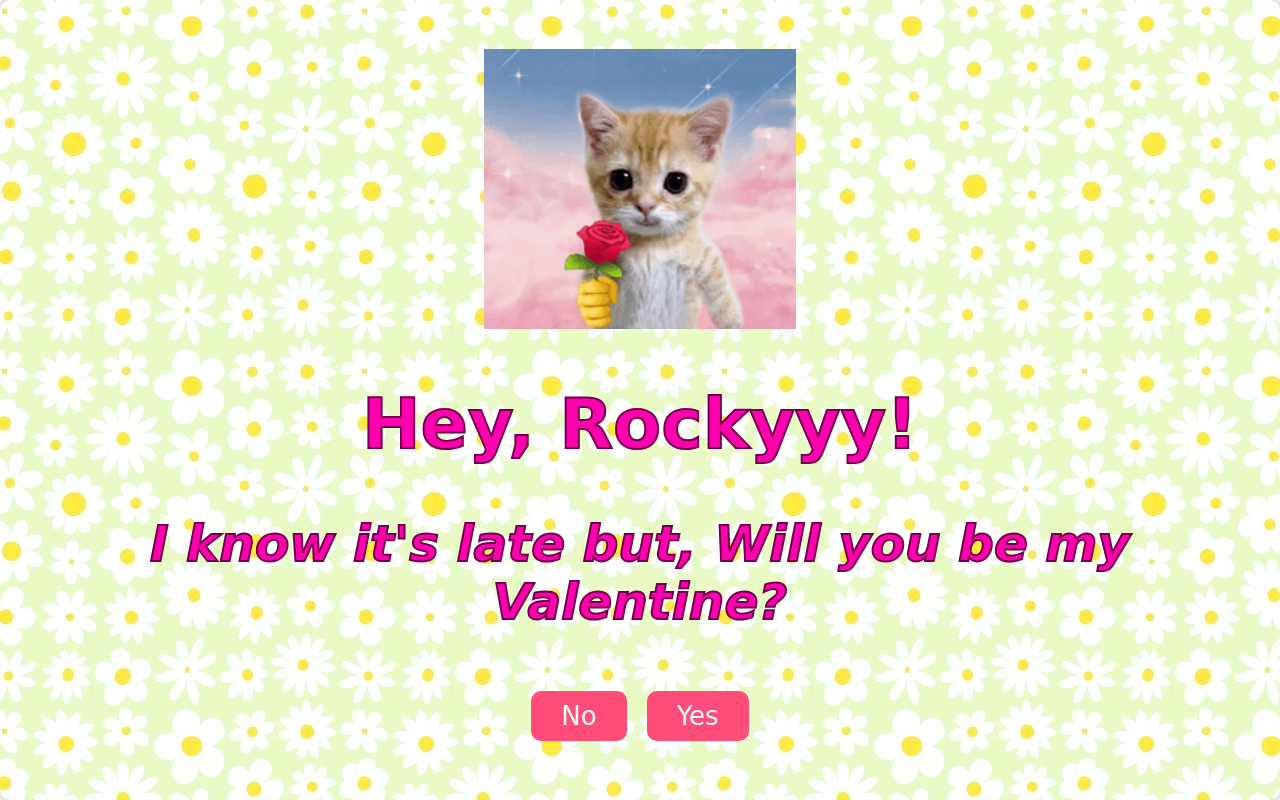
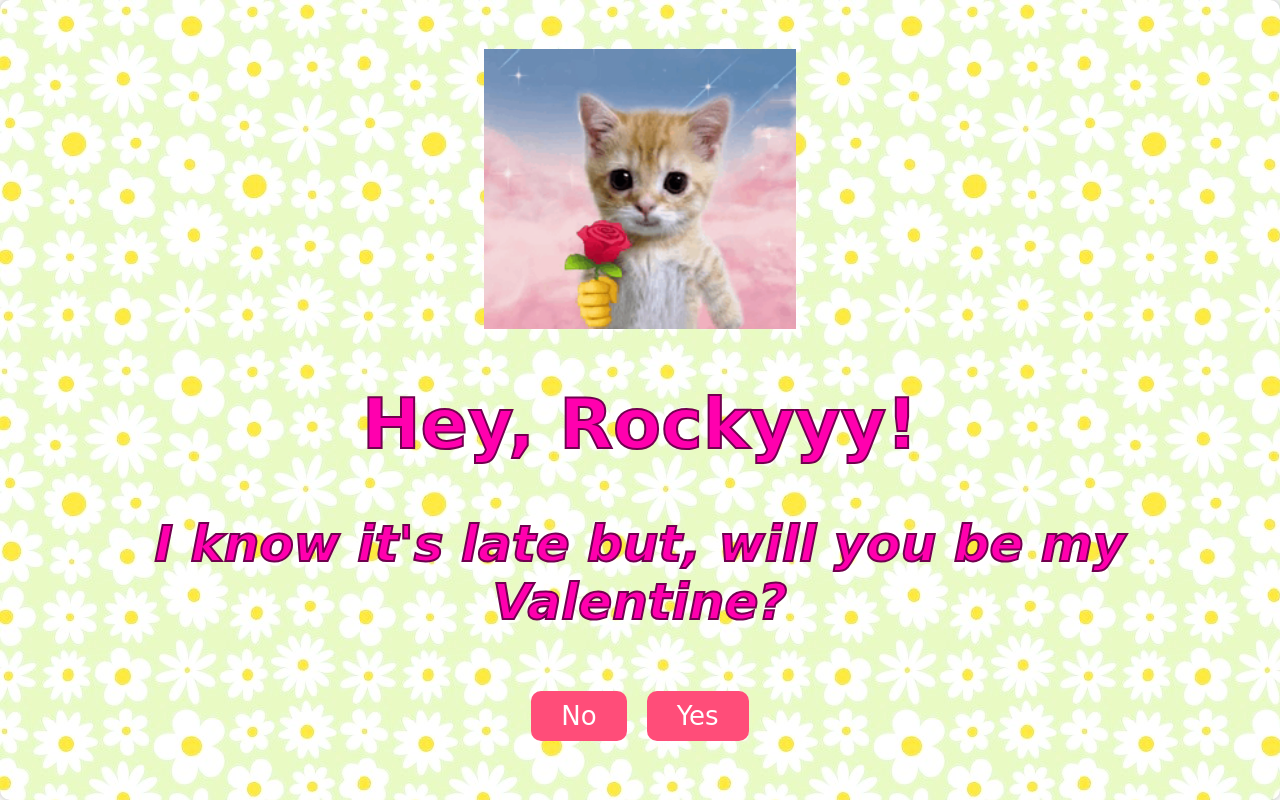
Before and after one commit to adrianJ022406/surprisee, a plain HTML site: page index.html in a window 1280 px wide. Drawn offline with Linux system fonts and the light colour scheme.

Commit message:
Update index.html

```diff
--- a/index.html
+++ b/index.html
@@ -13,7 +13,7 @@
         <div class="Mainprompt">
             <img class="image" src="images/catflower.jpg"></img>
             <h1 class="hh" id="name">Hey, Rockyyy!</h1>
-            <p class="pp" id="question">I know it's late but, Will you be my Valentine?</p>
+            <p class="pp" id="question">I know it's late but, will you be my Valentine?</p>
             <div class="buttons">
                 <button id="no-button" onclick="showMessage('No')">No</button>
                 <button onclick="showMessage('Yes')" id="yesButton">Yes</button>
```
